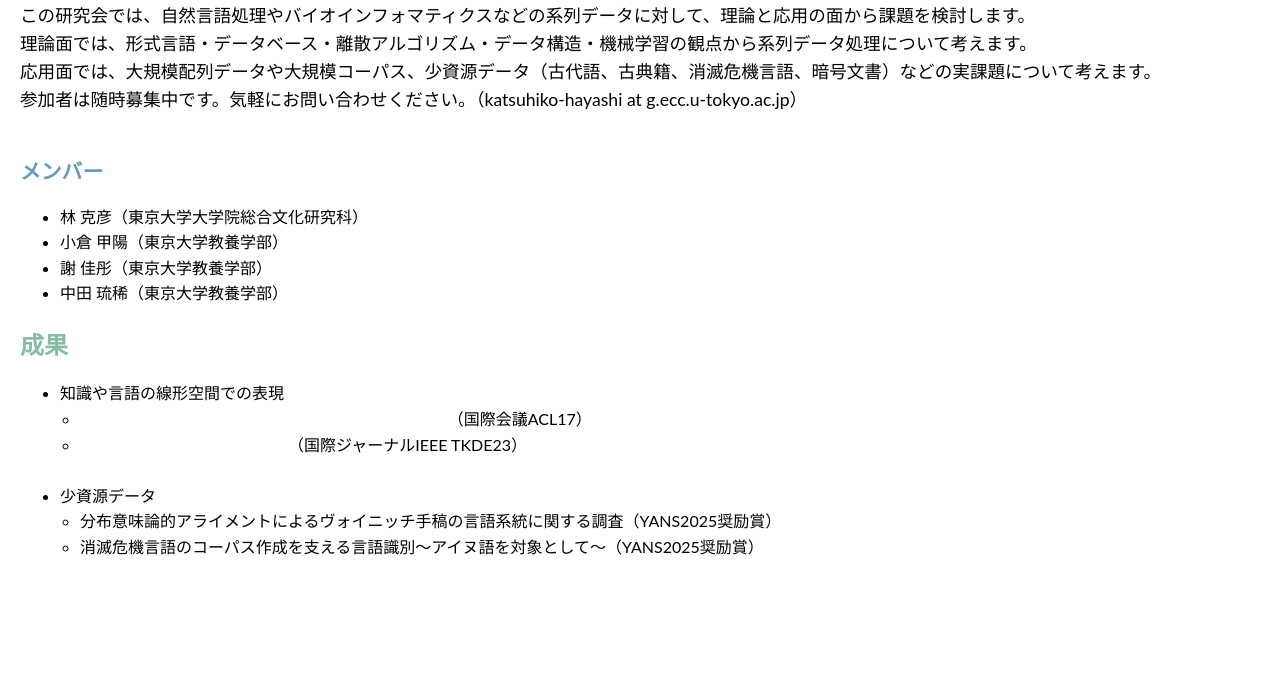
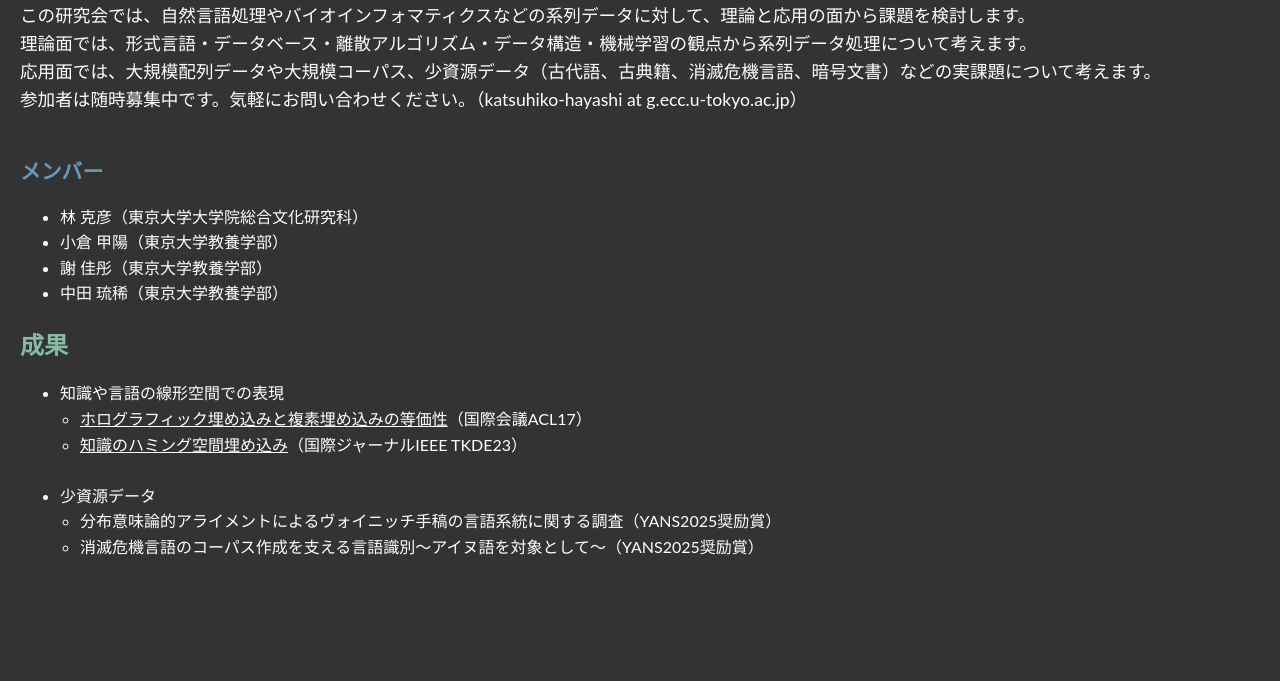
Before and after one commit to UTokyo-HayashiLab/LanguageStudyGroup, a plain HTML site: page index.html in a window 1280 px wide. Shown: the part 119-800 px from the top of the page. Drawn offline with Linux system fonts and the light colour scheme.

Commit message:
Update index.html

```diff
--- a/index.html
+++ b/index.html
@@ -9,8 +9,8 @@
             font-family: "Lato", "Noto Serif JP", "Yu Mincho", "Hiragino Mincho ProN", serif;
             margin: 0;
             padding: 20px;
-            background-color: #ffffff; /* 黒に白を混ぜたダークグレー */
-            color: #000000;
+            background-color: #333333; /* 黒に白を混ぜたダークグレー */
+            color: #ffffff;
             line-height: 1.6;
         }
         h1 {
```
